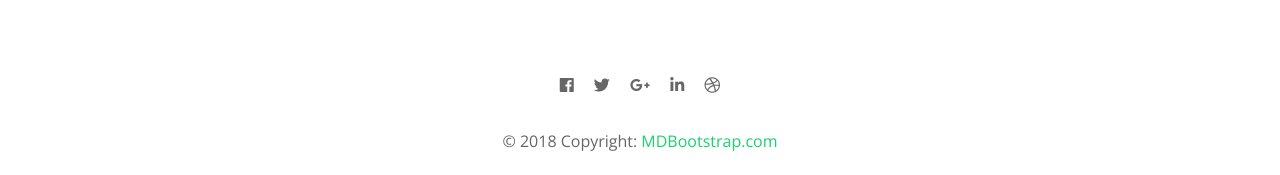
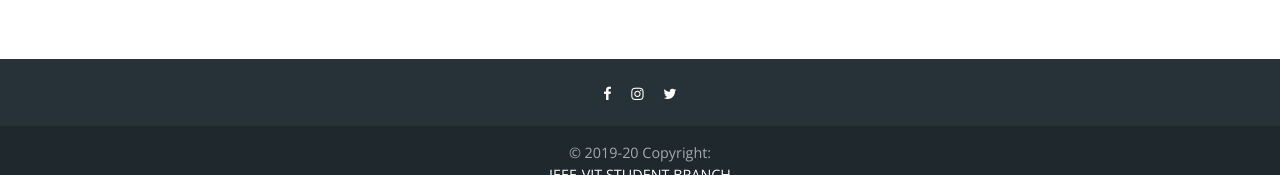
Before and after one commit to hemantsirsat/iris20, a plain HTML site: page index.html in a window 1280 px wide. Shown: the part 2625-2800 px from the top of the page. Drawn offline with nearby package versions, Linux system fonts and the light colour scheme.

Commit message:
Add files via upload

```diff
--- a/css/exp1style.css
+++ b/css/exp1style.css
@@ -13,6 +13,7 @@
 #box1{
   text-align: center;
   padding: 15px;
+  padding-bottom: 25px;
 }
 #box1 p{
   font-size: 1.1em;
@@ -373,14 +374,12 @@ button:focus+.design-container {
   --op: .7;
 }
 
-/*footer a{
-  text-decoration: none;
-  color: black;
+#fbook:hover{
+  color: #2850D5;
 }
-footer a:hover{
-  color: #F70101;
+#instag:hover{
+  color: #E134D5;
 }
-
-footer{
-  background-color:#00FFFF;
-}*/
+#tweet:hover{
+  color: #5BB2FE;
+}
--- a/index.html
+++ b/index.html
@@ -12,12 +12,14 @@
     <link rel="stylesheet" href="https://use.fontawesome.com/releases/v5.5.0/css/all.css" integrity="sha384-B4dIYHKNBt8Bc12p+WXckhzcICo0wtJAoU8YZTY5qE0Id1GSseTk6S+L3BlXeVIU" crossorigin="anonymous">
     <script src="https://cdnjs.cloudflare.com/ajax/libs/popper.js/1.12.9/umd/popper.min.js" integrity="sha384-ApNbgh9B+Y1QKtv3Rn7W3mgPxhU9K/ScQsAP7hUibX39j7fakFPskvXusvfa0b4Q" crossorigin="anonymous"></script>
     <script src="https://maxcdn.bootstrapcdn.com/bootstrap/4.0.0/js/bootstrap.min.js" integrity="sha384-JZR6Spejh4U02d8jOt6vLEHfe/JQGiRRSQQxSfFWpi1MquVdAyjUar5+76PVCmYl" crossorigin="anonymous"></script>
-
+    <script type="text/javascript" src="https://cdnjs.cloudflare.com/ajax/libs/mdbootstrap/4.10.1/js/mdb.min.js"></script>
     <!-- Google Fonts -->
     <link href="https://fonts.googleapis.com/css?family=Open+Sans:300,300i,400,400i,700,700i|Montserrat:300,400,500,700" rel="stylesheet">
     <link href="https://fonts.googleapis.com/css?family=Special+Elite&display=swap" rel="stylesheet">
     <link rel="stylesheet" href="https://stackpath.bootstrapcdn.com/font-awesome/4.7.0/css/font-awesome.min.css">
     <!-- CSS Files -->
+    <link href="https://cdnjs.cloudflare.com/ajax/libs/mdbootstrap/4.10.1/css/mdb.min.css" rel="stylesheet">
+
     <link href="lib/bootstrap/css/bootstrap.min.css" rel="stylesheet">
     <link href="lib/font-awesome/css/font-awesome.min.css" rel="stylesheet">
     <link href="lib/animate/animate.min.css" rel="stylesheet">
@@ -263,59 +265,32 @@
   </div>
 </div>
 </div>
-<!--
-<footer>
-  <div class="footer-copyright text-center py-3">© 2019-20 Copyright:
-    <p> IEEE-VIT STUDENT BRANCH</p>
-    <a href="iris-coc/index.html">CODE OF CONDUCT</a>
-  </div>
-</footer>-->
 <footer class="page-footer font-small special-color-dark pt-4">
-
-  <!-- Footer Elements -->
   <div class="container">
-
-    <!-- Social buttons -->
     <ul class="list-unstyled list-inline text-center">
       <li class="list-inline-item">
-        <a class="btn-floating btn-fb mx-1">
-          <i class="fab fa-facebook-f"> </i>
+        <a class="btn-floating btn-fb mx-1" href="https://www.facebook.com/IEEEVIT1/">
+          <i class="fa fa-facebook-f" id="fbook"> </i>
         </a>
       </li>
       <li class="list-inline-item">
-        <a class="btn-floating btn-tw mx-1">
-          <i class="fab fa-twitter"> </i>
+        <a class="btn-floating btn-tw mx-1" href="https://www.instagram.com/ieeevit/">
+          <i class="fa fa-instagram" aria-hidden="true" id="instag"></i>
         </a>
       </li>
       <li class="list-inline-item">
-        <a class="btn-floating btn-gplus mx-1">
-          <i class="fab fa-google-plus-g"> </i>
-        </a>
-      </li>
-      <li class="list-inline-item">
-        <a class="btn-floating btn-li mx-1">
-          <i class="fab fa-linkedin-in"> </i>
-        </a>
-      </li>
-      <li class="list-inline-item">
-        <a class="btn-floating btn-dribbble mx-1">
-          <i class="fab fa-dribbble"> </i>
+        <a class="btn-floating btn-gplus mx-1" href="https://twitter.com/vidyalankarieee?lang=en">
+          <i class="fa fa-twitter" id="tweet"></i>
         </a>
       </li>
     </ul>
-    <!-- Social buttons -->
-
   </div>
-  <!-- Footer Elements -->
-
-  <!-- Copyright -->
-  <div class="footer-copyright text-center py-3">© 2018 Copyright:
-    <a href="https://mdbootstrap.com/education/bootstrap/"> MDBootstrap.com</a>
+  <div class="footer-copyright text-center py-3">© 2019-20 Copyright:<br>
+    <a href="https://ieee.vit.edu.in/"> IEEE-VIT STUDENT BRANCH</a>
+    <br>
+    <a href="iris-coc/index.html">CODE OF CONDUCT</a>
   </div>
-  <!-- Copyright -->
-
 </footer>
-<!-- Footer -->
   <script src="lib/jquery/jquery.min.js"></script>
   <script src="lib/jquery/jquery-migrate.min.js"></script>
   <script src="lib/bootstrap/js/bootstrap.bundle.min.js"></script>
```
